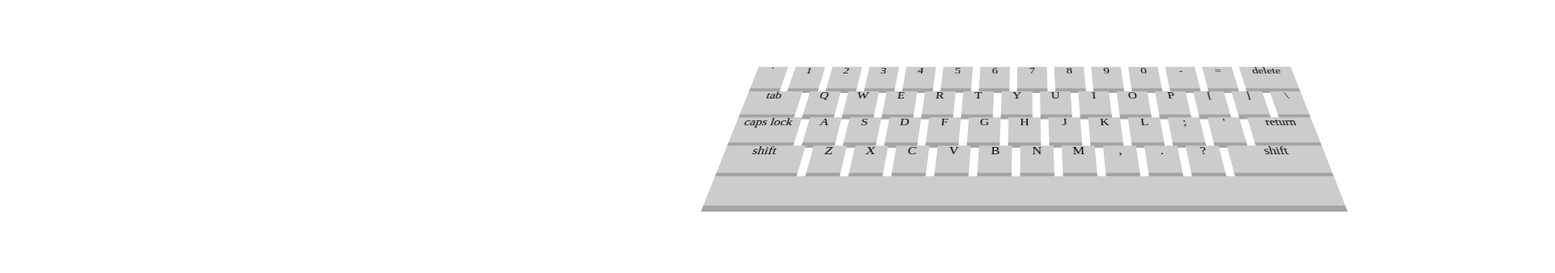
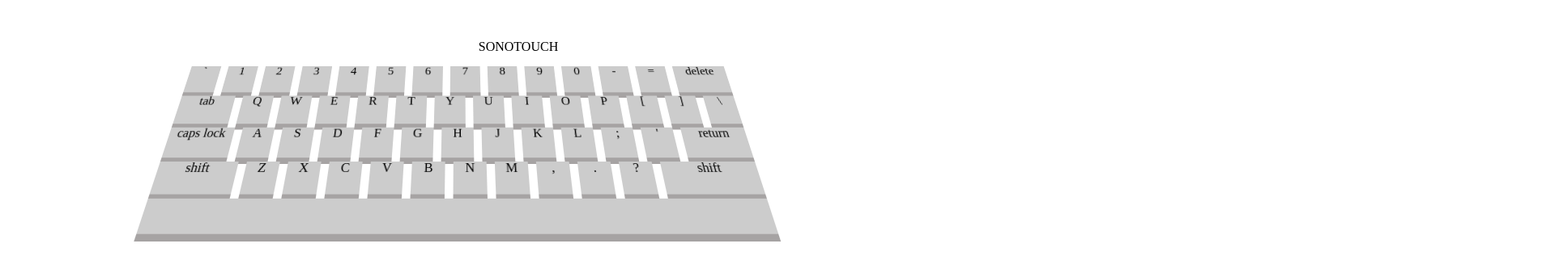
Before and after one commit to fvkramer/SonoTouch, a website built with webpack: page index.html in a window 1280 px wide. Shown: the top 338 px of the page at 81% size, 1920 px wide, since content can reach past the window. Built offline with nearby package versions, Linux system fonts and the light colour scheme.

Commit message:
Add development mode to webpack

```diff
--- a/index.html
+++ b/index.html
@@ -9,11 +9,13 @@
   <link rel="stylesheet" type="text/css" media="screen" href="src/index.css" />
   <script src="https://cdnjs.cloudflare.com/ajax/libs/d3/5.7.0/d3.js"></script>
   <!-- <script src="./src/keyboard.js"></script> -->
-  <script>
-    window.d3 = d3
-  </script>
 </head>
 <body>
+  <h1>
+    SonoTouch
+    <!-- <p class="sono">Sono</p>
+    <p class="touch">Touch</p> -->
+  </h1>
   <div id="main-container">
     <div class="boom-box">
       <!-- <svg>
--- a/src/boombox.js
+++ b/src/boombox.js
@@ -1,5 +1,5 @@
-const svgHeight = 600;
-const svgWidth = 900;
+const svgHeight = 200;
+const svgWidth = 200;
 
 // two div elements
 
@@ -11,7 +11,7 @@
   .attr('width', svgWidth);
 
 const createBoomBox = (frequencyData) => {
-  debugger;
+  // debugger;
   const rangeScale = d3.scaleLinear()
     .domain([0, d3.max(frequencyData)])
     .range([0, svgHeight]);
--- a/src/index.css
+++ b/src/index.css
@@ -1,9 +1,15 @@
 body {
   padding-top: 50px;
+  text-align: center;
 }
+
+h1 {
+  text-transform: uppercase;
+  margin: 0 auto;
+}
+
 #main-container {
   display: flex;
-
 }
 
 #keyboard-container {
--- a/src/keyboard.js
+++ b/src/keyboard.js
@@ -2,7 +2,7 @@
 
 document.addEventListener('keydown', (key) => {
   console.log(key.keyCode);
-  debugger;
+  // debugger;
   switch (key.keyCode) {
     case 192:
       // `
--- a/webpack.config.js
+++ b/webpack.config.js
@@ -2,6 +2,7 @@
 
 module.exports = {
   entry: './src/keyboard.js',
+  mode: 'development',
   output: {
     filename: 'index.js',
     path: path.resolve(__dirname, 'dist'),
```
Also changed, not shown: dist/index.js.
